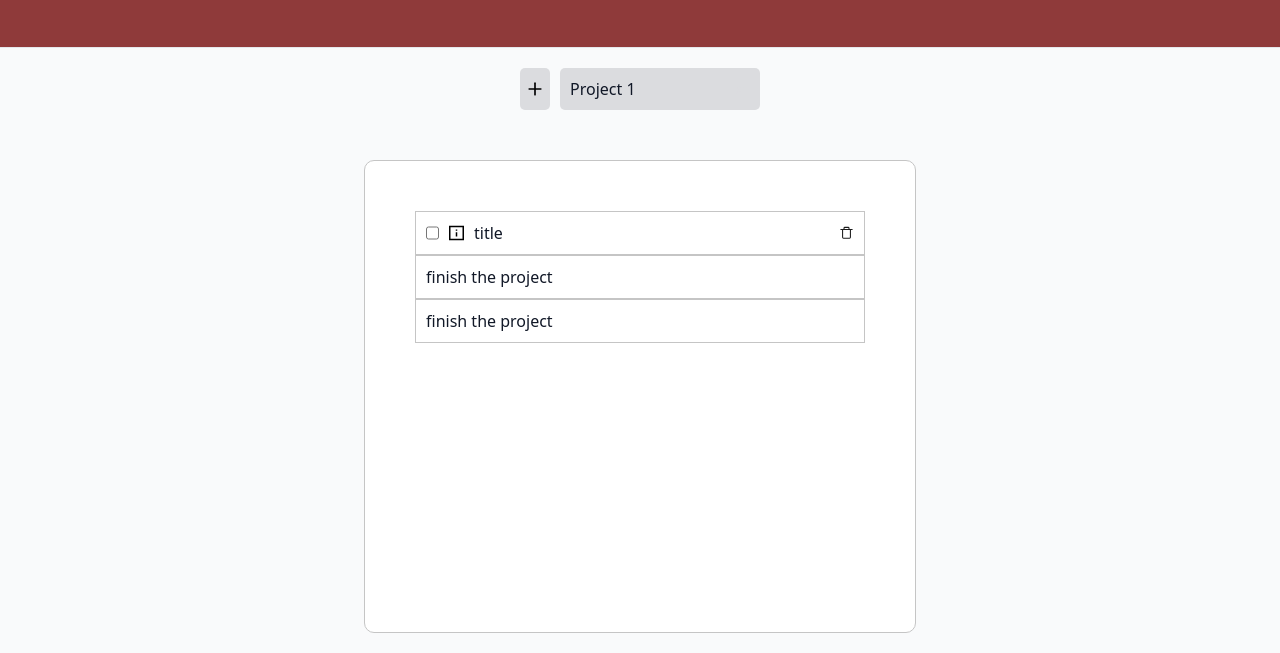
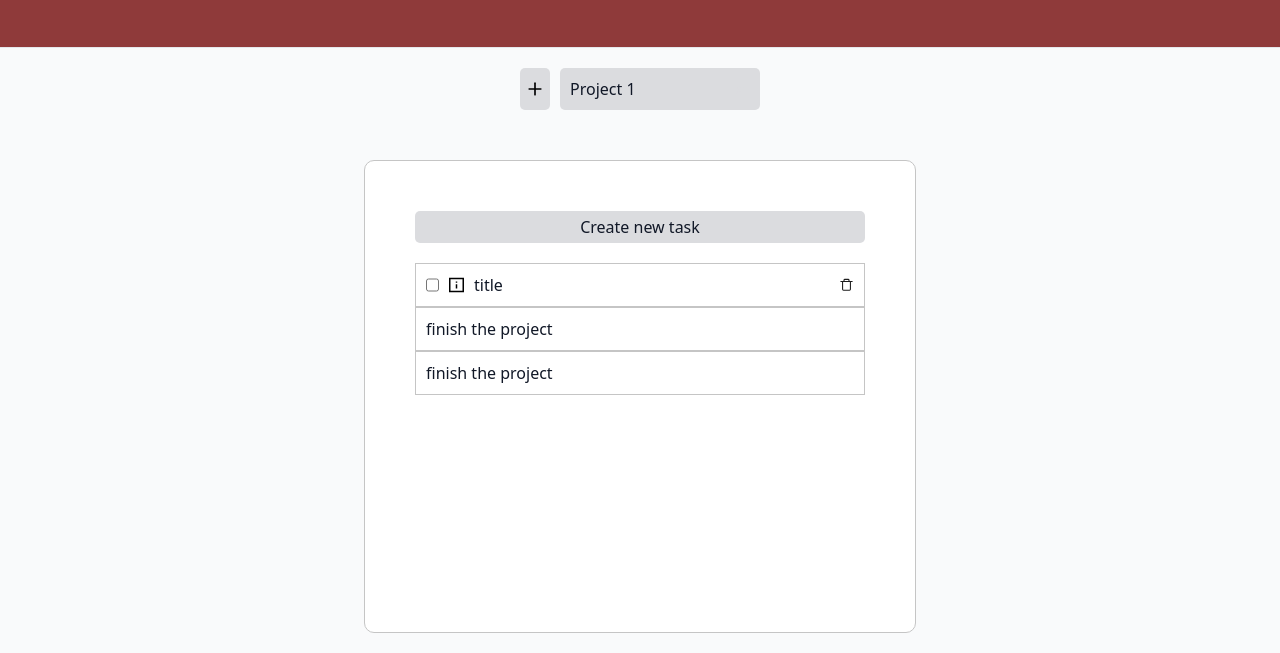
Before and after one commit to chocoisntlate/odin-todolist, a website built with webpack: page src/template.html in a window 1280 px wide. Shown: the part 147-800 px from the top of the page. Built offline with nearby package versions, Linux system fonts and the light colour scheme.

Commit message:
visual component done, next is function

```diff
--- a/src/styles.css
+++ b/src/styles.css
@@ -122,3 +122,8 @@ body {
 .item-title {
     margin-right: auto;
 }
+
+#create-task-button {
+    margin-bottom: 20px;
+    padding: 5px;
+}
--- a/src/template.html
+++ b/src/template.html
@@ -24,6 +24,7 @@
         </div>
 
         <div id="project-content">
+            <div class="button" id="create-task-button">Create new task</div>
             <div class="item-container">
                 <input type="checkbox">
                 <img src="./assets/information-1535-svgrepo-com.svg" id="i-svg" alt="">
```
